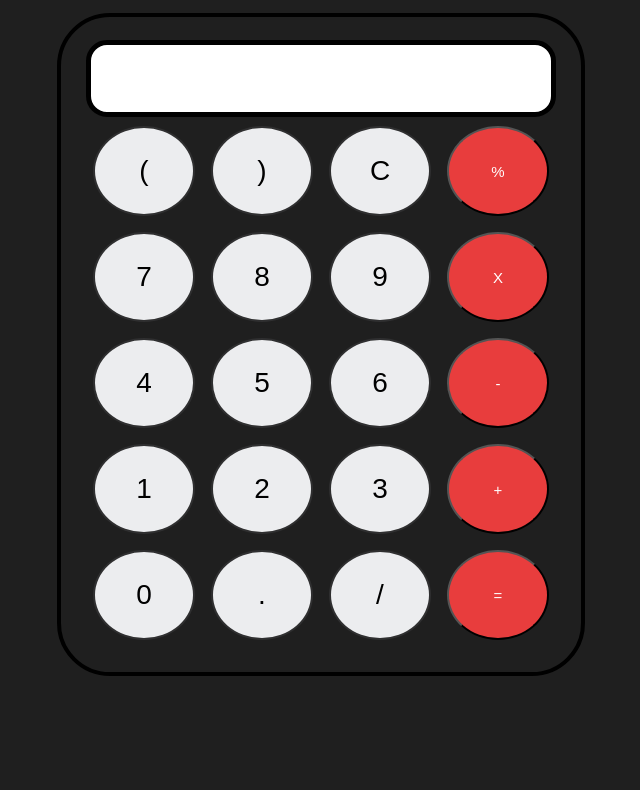
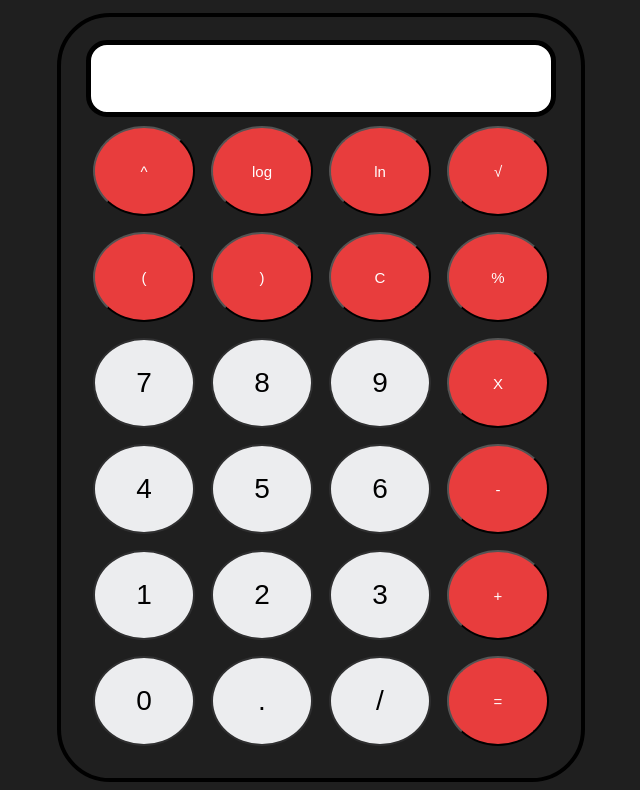
Before and after one commit to Kritika30032002/Calculator, a plain HTML site: page index.html in a window 1280 px wide. Shown: the part 113-903 px from the top of the page, without its empty margins (319-959 px from the left). Before the commit the page ends 800 px from the top, so only its background shows below. Drawn offline with Linux system fonts and the light colour scheme.

Commit message:
Update index.html
Added buttons for power , log , ln and squareroot

```diff
--- a/index.html
+++ b/index.html
@@ -15,9 +15,15 @@
             <input type="text" name="screen" id="screen">
             <table>
                 <tr>
-                    <td><button class="grid-item">(</button></td>
-                    <td><button class="grid-item">)</button></td>
-                    <td><button class="grid-item">C</button></td>
+                    <td><button class="grid-item1">^</button></td>
+                    <td><button class="grid-item1">log</button></td>
+                    <td><button class="grid-item1">ln</button></td>
+                    <td><button class="grid-item1">√</button></td>
+                </tr>
+                <tr>
+                    <td><button class="grid-item1">(</button></td>
+                    <td><button class="grid-item1">)</button></td>
+                    <td><button class="grid-item1">C</button></td>
                     <td><button class="grid-item1">%</button></td>
                 </tr>
                 <tr>
```
